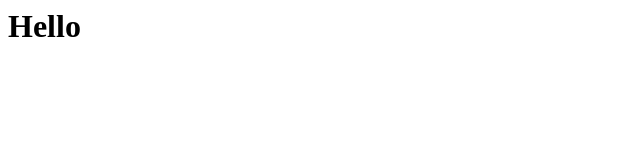
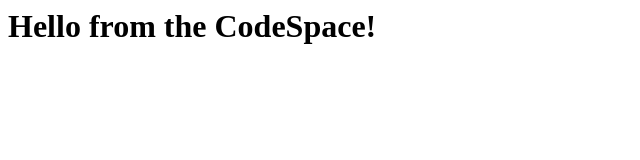
Before and after one commit to wptff/skills-code-with-codespaces, a plain HTML site: page index.html in a window 1280 px wide. Shown: the whole page, without its empty margins (0-640 px from the left). Drawn offline with Linux system fonts and the light colour scheme.

Commit message:
Adding hello from the codespace!

```diff
--- a/index.html
+++ b/index.html
@@ -1,3 +1,3 @@
 <html>
-  <h1>Hello</h1>
+  <h1>Hello from the CodeSpace! </h1>
 </html>
```
